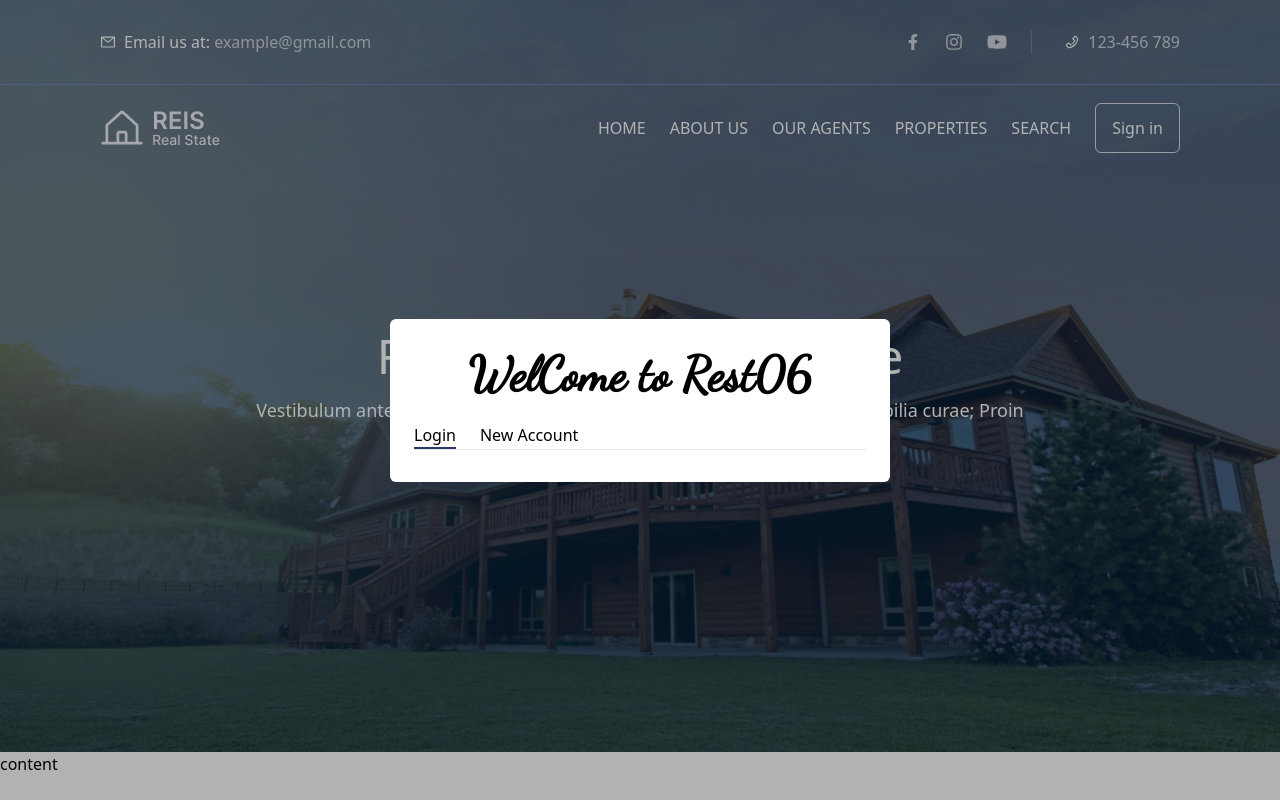
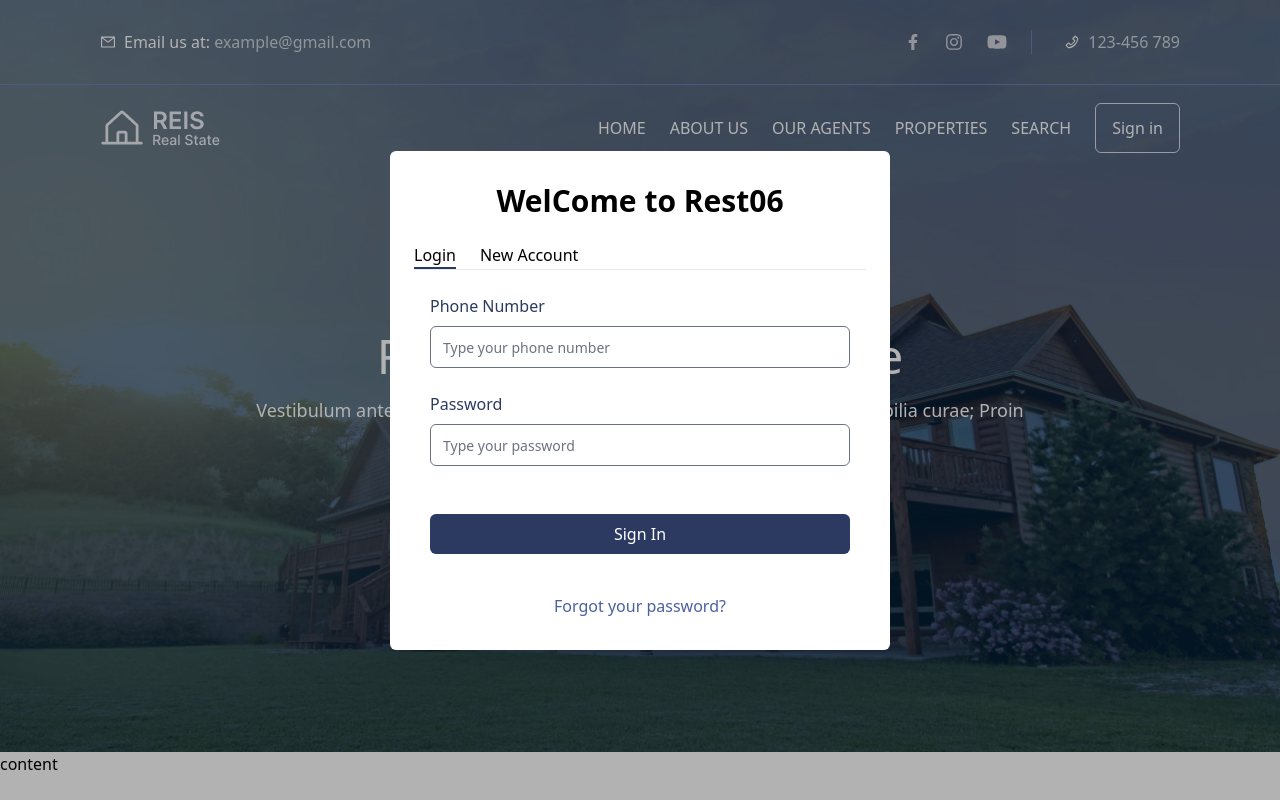
Before and after one commit to Tai-Ku/Estal-client, a React (Vite) app: page / in a window 1280 px wide. Both pictures are taken after a click on the button "Sign in". Shown: the top 800 px of the page. Built offline with nearby package versions, Linux system fonts and the light colour scheme; a web font is replaced by a local one.

Commit message:
feat: UI Login Modal

```diff
--- a/package.json
+++ b/package.json
@@ -16,6 +16,7 @@
     "npm": "^10.2.4",
     "react": "^18.2.0",
     "react-dom": "^18.2.0",
+    "react-hook-form": "^7.48.2",
     "react-icons": "^4.12.0",
     "react-router-dom": "^6.20.1",
     "react-toastify": "^9.1.3",
@@ -24,6 +25,7 @@
     "zustand": "^4.4.7"
   },
   "devDependencies": {
+    "@tailwindcss/forms": "^0.5.7",
     "@types/react": "^18.2.37",
     "@types/react-dom": "^18.2.15",
     "@vitejs/plugin-react": "^4.2.0",
--- a/src/components/index.jsx
+++ b/src/components/index.jsx
@@ -3,3 +3,4 @@ export { default as Navigation } from "./banners/Navigation";
 export { default as Button } from "./common/Button";
 export { default as Modal } from "./common/Modal";
 export { default as Login } from "./login/Login";
+export { default as InputForm } from "./inputs/inputForm";
--- /dev/null
+++ b/src/components/inputs/inputForm.jsx
@@ -0,0 +1,36 @@
+import clsx from "clsx";
+import React from "react";
+import { twMerge } from "tailwind-merge";
+
+const inputForm = ({
+  style = "form-input",
+  containerClassName,
+  label,
+  id,
+  type = "text",
+  register,
+  error,
+  inputClassName,
+  validate,
+  placeholder,
+}) => {
+  return (
+    <div className={twMerge(clsx("flex flex-col gap-2 w-full"))}>
+      {label && (
+        <label htmlFor={id} className="font-medium text-primary-700">
+          {label}
+        </label>
+      )}
+      <input
+        type={type}
+        id={id}
+        placeholder={placeholder}
+        className={twMerge(clsx(style, "placeholder:text-sm", inputClassName))}
+        {...register(id, validate)}
+      />
+      {error && <small className="text-red-400 ">{error[id]?.message}</small>}
+    </div>
+  );
+};
+
+export default inputForm;
--- a/src/components/login/Login.jsx
+++ b/src/components/login/Login.jsx
@@ -1,15 +1,33 @@
 import clsx from "clsx";
-import React, { useState } from "react";
+import React, { useEffect, useState } from "react";
+import { Button, InputForm } from "..";
+import { useForm } from "react-hook-form";
 
 const Login = () => {
   const [variant, setVariant] = useState("LOGIN");
+  const {
+    register,
+    formState: { errors },
+    handleSubmit,
+    reset,
+  } = useForm();
+
+  useEffect(() => {
+    reset();
+
+    // eslint-disable-next-line react-hooks/exhaustive-deps
+  }, [variant]);
+
+  const onSubmit = (data) => {
+    console.log(data);
+  };
 
   return (
     <div
       onClick={(e) => e.stopPropagation()}
       className="px-6 text-base py-8 w-[500px] flex flex-col items-center gap-6 bg-white rounded-md"
     >
-      <h1 className="text-5xl font-semibold  font-dance">WelCome to Rest06</h1>
+      <h1 className="text-3xl font-semibold ">WelCome to Rest06</h1>
       <div className="flex items-center border-b w-full justify-start gap-6">
         <span
           onClick={() => setVariant("LOGIN")}
@@ -34,6 +52,50 @@ const Login = () => {
           New Account
         </span>
       </div>
+      <form className="flex w-full flex-col gap-4 px-4">
+        <InputForm
+          id="phone"
+          placeholder="Type your phone number"
+          label="Phone Number"
+          inputClassName="rounded-md"
+          register={register}
+          validate={{ required: "Field is required" }}
+          error={errors}
+        />
+
+        <InputForm
+          id="password"
+          placeholder="Type your password"
+          label="Password"
+          inputClassName="rounded-md"
+          register={register}
+          type="password"
+          validate={{ required: "Field is required" }}
+          error={errors}
+        />
+
+        {variant === "REGISTER" && (
+          <InputForm
+            id="fullName"
+            placeholder="Type your full name"
+            label="Your Full Name"
+            inputClassName="rounded-md"
+            register={register}
+            validate={
+              variant === "REGISTER" && { required: "Field is required" }
+            }
+            error={errors}
+          />
+        )}
+
+        <Button onClick={handleSubmit(onSubmit)} className="py-2 my-6">
+          {variant === "LOGIN" ? "Sign In" : "Register"}
+        </Button>
+
+        <span className="cursor-pointer text-primary-500 w-full text-center hover:underline">
+          Forgot your password?
+        </span>
+      </form>
     </div>
   );
 };
--- a/tailwind.config.js
+++ b/tailwind.config.js
@@ -40,5 +40,5 @@ module.exports = {
       },
     },
   },
-  plugins: [],
+  plugins: [require("@tailwindcss/forms")],
 };
```
Also changed, not shown: 1 other file (tests, documents, lock files or other folders).
